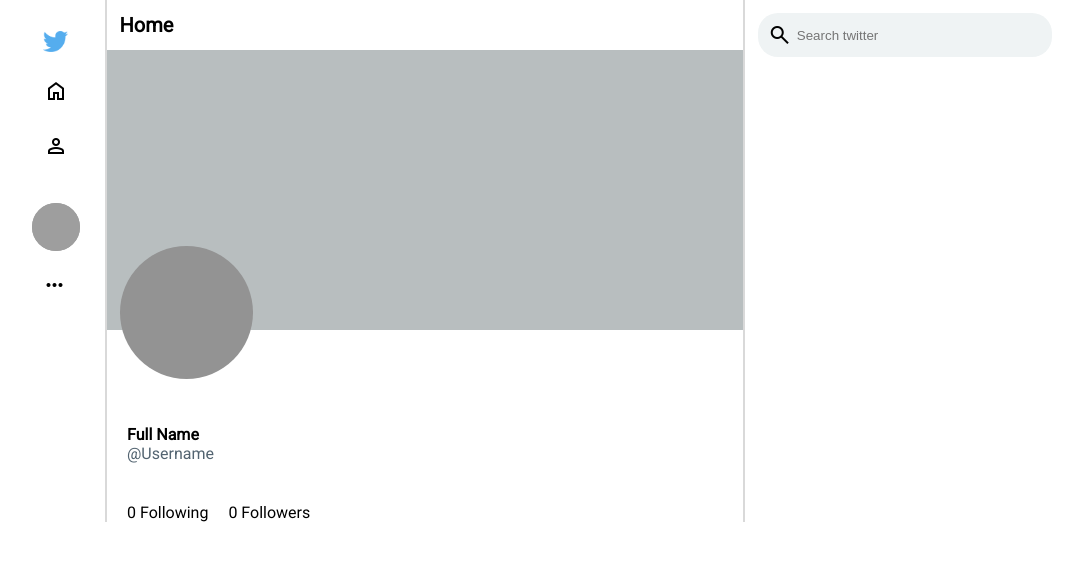
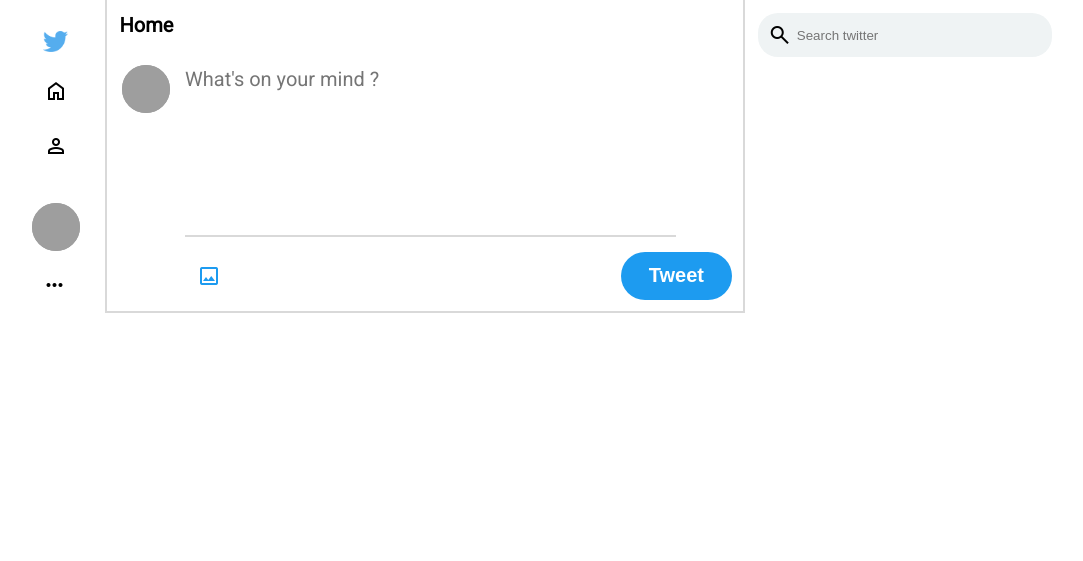
Before and after one commit to MoustafaIsm/twitter-clone, a PHP site: page /main.html in a window 1280 px wide. Shown: the top 561 px of the page, without its empty margins (151-1234 px from the left). Run offline with PHP 8.4, Linux system fonts and the light colour scheme; grey boxes are pictures that could not be loaded.

Commit message:
Reverted some changes and added the likes count for each tweet

```diff
--- a/index.html
+++ b/index.html
@@ -1,12 +1,15 @@
 <!DOCTYPE html>
 <html lang="en">
+
 <head>
     <meta charset="UTF-8">
     <meta http-equiv="X-UA-Compatible" content="IE=edge">
     <meta name="viewport" content="width=device-width, initial-scale=1.0">
     <title>Document</title>
 </head>
+
 <body>
 
 </body>
+
 </html>
--- a/main.html
+++ b/main.html
@@ -73,7 +73,7 @@
                 </div>
             </section>
             <!-- Write a tweet -->
-            <section class="write-tweet-wrapper hide" id="tweet-writing">
+            <section class="write-tweet-wrapper " id="tweet-writing">
                 <!-- Profile picture -->
                 <div class="small-round-profile-picture" id="write-tweet-profile-img">
                 </div>
@@ -96,7 +96,7 @@
                 </div>
             </section>
             <!-- Feeds -->
-            <section class="feeds hide" id="feeds">
+            <section class="feeds " id="feeds">
                 <div class="feed-wrapper">
                     <!-- Picture -->
                     <div>
@@ -248,28 +248,6 @@
 
                 </div>
             </section>
-            <!-- Other user profile -->
-            <section class="other-user-profile-wrapper " id="other-user-profile">
-                <!-- Banner -->
-                <div class="other-profile-banner">
-                    <!-- Profile Picture -->
-                    <div class="other-profile-picture">
-
-                    </div>
-                </div>
-                <!-- Profile information and edit -->
-                <div class="other-profile-info">
-                    <div class="user-details">
-                        <p class="bold-text">Full Name</p>
-                        <p class="grey-text">@Username</p>
-                        <p class="grey-text date-wrapper"></p>
-                        <div class="following-followers-info-wrapper">
-                            <p>0 Following</p>
-                            <p>0 Followers</p>
-                        </div>
-                    </div>
-                </div>
-            </section>
             <!-- Following and followers -->
             <section class="following-followers-wrapper hide" id="following-followers">
                 <div class="following-followers-tabs">
--- a/scripts/main_page_script.js
+++ b/scripts/main_page_script.js
@@ -498,11 +498,16 @@
                 <!-- Likes -->
                 <div class="tweet-likes-wrapper">
                     <span class="material-symbols-outlined"> favorite </span>
-                    <p class="likes-number"> 123 </p>
+                    <p class="likes-number" id="${tweet.tweet_id}"> 123 </p>
                 </div>
             </div>
-        </div>
-    `;
+        </div>`;
+    }
+    const likesNumbers = document.getElementsByClassName("likes-number");
+    for (const likesNumber of likesNumbers) {
+        fetch("http://localhost/SEF/twitter-clone-backend/APIs/get_tweet_likes_count.php?tweetId=" + likesNumber.id)
+            .then((response) => response.json())
+            .then((data) => likesNumber.innerHTML = data.likes_count);
     }
 }
 
--- a/styles/styles.css
+++ b/styles/styles.css
@@ -409,46 +409,6 @@
     background-color: white;
     border: 2px solid #dadedf;
 }
-/* Other user profile */
-.other-user-profile-wrapper {
-    width: 100%;
-}
-
-.other-profile-banner {
-    display: flex;
-    flex-direction: column;
-    margin-top: 50px;
-    width: 100%;
-    height: 35vh;
-    background-color: #b8bebf;
-    position: relative;
-    background-position: center;
-    background-repeat: no-repeat;
-    background-size: cover;
-}
-
-.other-profile-picture {
-    width: 133px;
-    height: 133px;
-    border-radius: 150px;
-    background-color: #939393;
-    position: absolute;
-    top: 70%;
-    margin-left: 2%;
-    background-position: center;
-    background-size: cover;
-    background-repeat: no-repeat;
-}
-
-.other-profile-picture > img {
-    width: 100%;
-    border-radius: inherit;
-}
-
-.other-profile-info {
-    display: flex;
-    justify-content: space-between;
-}
 
 /* Modal */
 .edit-profile-modal {
```
